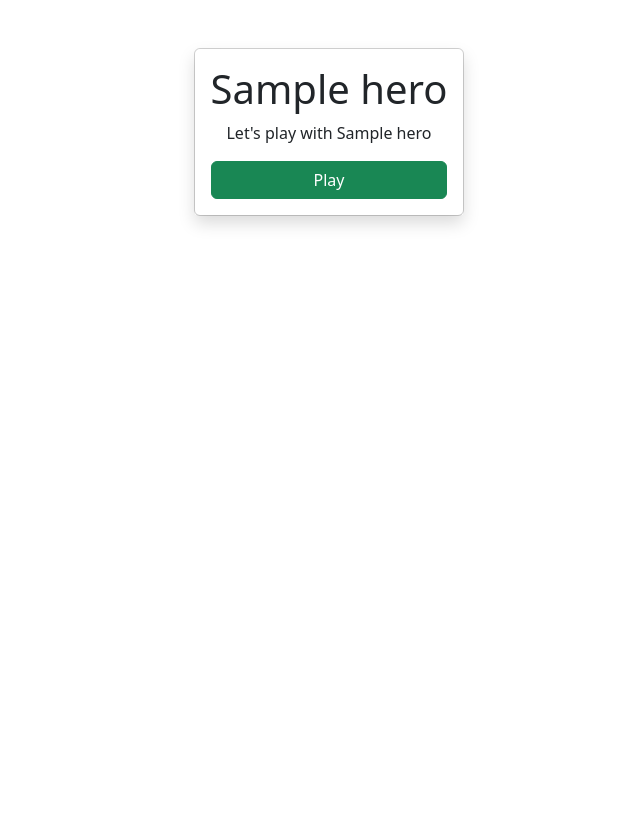
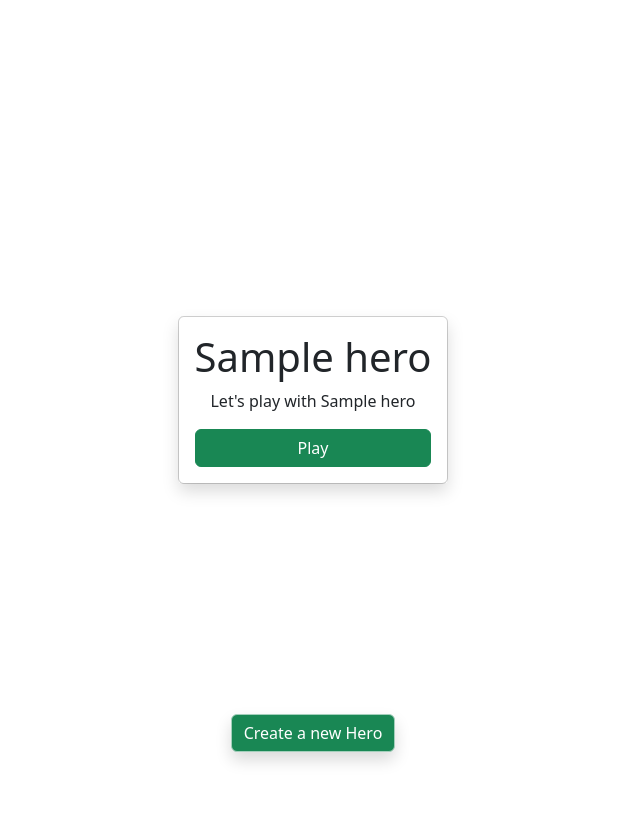
Before and after one commit to kappq/heroquest-stats-tracker, a Flask app: page /heroes in a window 1280 px wide. Shown: the whole page, without its empty margins (327-967 px from the left). Before the commit the page ends 227 px from the top, so only its background shows below. Run offline with Flask 3, Linux system fonts and the light colour scheme; a user stored in the database is signed in; tables that the repository leaves empty hold one stand-in row (values such as "Sample post").

Commit message:
Frontend changes  button create an hero

```diff
--- a/heroquest/templates/auth/login.html
+++ b/heroquest/templates/auth/login.html
@@ -25,7 +25,7 @@
         </div>
 
         <div>
-            <p><a class="link-offset-2 link-underline link-underline-opacity-25 link-opacity-50 link-opacity-100-hover d-block " href="{{ url_for('auth.signup') }}">Are you not signed up? Let's do it</a></p>
+            <p><a class="link-offset-2 link-underline link-underline-opacity-25 link-opacity-50 link-opacity-100-hover d-block" href="{{ url_for('auth.signup') }}">Register a new account</a></p>
         </div>
 
         <button type="submit" class="shadow btn btn-success rounded-3 d-block ">Login</button>
--- a/heroquest/templates/auth/signup.html
+++ b/heroquest/templates/auth/signup.html
@@ -24,7 +24,7 @@
         </div>
 
         <div>
-            <p><a class="link-offset-2 link-underline link-underline-opacity-25 link-opacity-50 link-opacity-100-hover" href="{{ url_for('auth.login') }}">Are you already signed up? Let's login</a></p>
+            <p><a class="link-offset-2 link-underline link-underline-opacity-25 link-opacity-50 link-opacity-100-hover" href="{{ url_for('auth.login') }}">Login with your account</a></p>
         </div>
 
         <button type="submit" class="shadow btn btn-success rounded-3">Sign up</button>
--- a/heroquest/templates/main/heroes.html
+++ b/heroquest/templates/main/heroes.html
@@ -4,10 +4,8 @@
 
 {% block content %}
 {% if heroes %}
-    <ul>
+    <ul class="container min-vh-100 d-flex justify-content-center align-items-center">
         {% for hero in heroes %}
-        <div class="container mt-5 d-flex justify-content-center align-items-center">
-
             <div class="card d-inline-flex">
                 <img src="" class="card-img-top">
 
@@ -17,10 +15,16 @@
                     <a href="{{ url_for('main.hero', hero_id=hero.id) }}" class="btn btn-success d-flex align-items-center d-flex justify-content-center">Play</a>
                 </div>
             </div>
-        </div>
+            <div class=" d-flex justify-content-center d-flex align-items-center position-absolute bottom-0 end-25 mb-5">
+                <a href="{{ url_for('main.create_hero') }}" class="shadow btn btn-success border border-success-subtle">Create a new Hero</a>
+            </div>
         {% endfor %}
     </ul>
 {% else %}
-    <a href="{{ url_for('main.create_hero') }}" class="btn btn-success">Create Hero</a>
-{% endif %}
+
+    <div class=" d-flex justify-content-center d-flex align-items-center position-absolute top-50 start-50 translate-middle">
+        <a href="{{ url_for('main.create_hero') }}" class="shadow btn btn-success border border-success-subtle">Create a new Hero</a>
+    </div>
+
+    {% endif %}
 {% endblock %}
```
